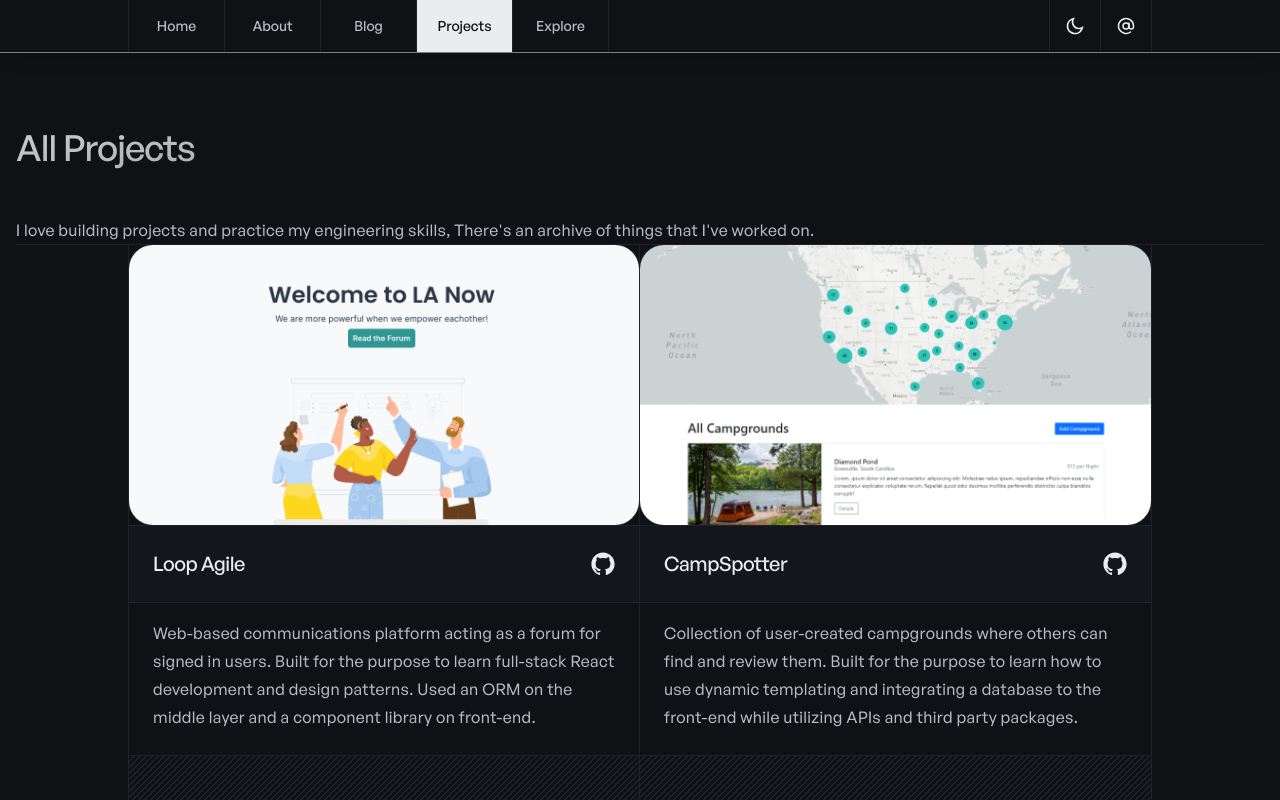
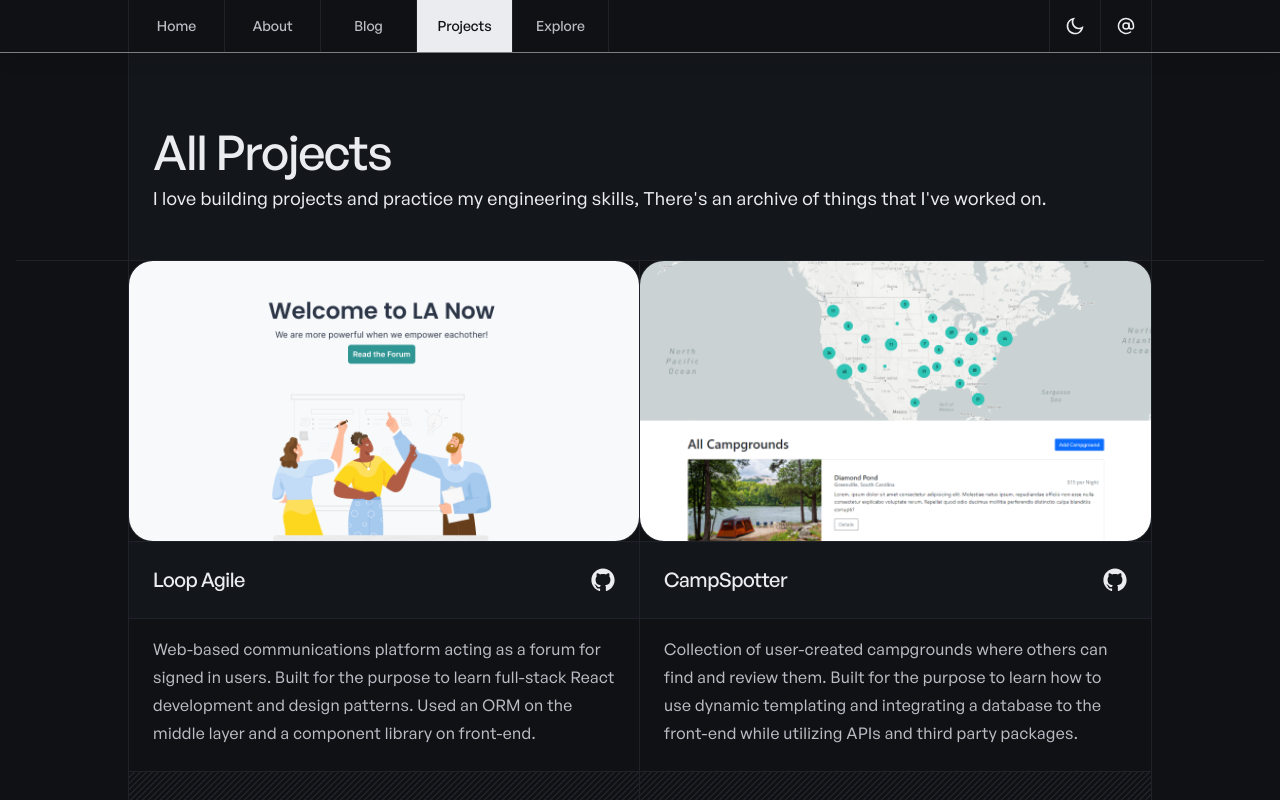
Before and after one commit to simstrom/snystrom.com, a Next.js app: page /projects in a window 1280 px wide. Shown: the top 800 px of the page. Built offline with nearby package versions, Linux system fonts and the light colour scheme.

Commit message:
misc cleanup

```diff
--- a/components/ui/button.tsx
+++ b/components/ui/button.tsx
@@ -31,7 +31,7 @@ export default function Button({
 }: ButtonProps) {
 	const variantClasses = {
 		primary:
-			'uppercase button hover:text-brand transition duration-300 ease-in-out after:bg-background/80 z-10 after:-z-[1]',
+			'uppercase button hover:text-brand transition ease-in-out after:bg-background/80 z-10 after:-z-[1]',
 		secondary: '',
 		ghost: '',
 		link: 'items-end font-medium group',
--- a/components/ui/pageHeader.tsx
+++ b/components/ui/pageHeader.tsx
@@ -9,33 +9,10 @@ interface PageHeaderProps {
 export default function PageHeader({ title, content, className }: PageHeaderProps) {
 	return (
 		<>
-			<h1
-				className={cn(
-					'pb-2 text-3xl sm:text-4xl bg-gradient-to-br from-foreground to-foreground/50 dark:to-foreground/30 from-10% bg-clip-text text-transparent',
-					className
-				)}
-			>
-				{title}
-			</h1>
-			{content && <p className="text-foreground-secondary text-pretty">{content}</p>}
+			<div className={cn('max-w-screen-lg mx-auto border-x px-6 text-balance', className)}>
+				<h1 className="pb-2 text-3xl sm:text-5xl">{title}</h1>
+				{content && <p className="text-lg">{content}</p>}
+			</div>
 		</>
 	);
 }
-
-{
-	/* LARGE
-
-<section
-className={cn(
-	'flex flex-col px-2 w-full md:flex-row md:items-end md:space-x-5 gap-y-3',
-	className
-)}
->
-<h1 className="text-5xl sm:text-6xl lg:text-8xl tracking-tight w-fit md:border-r-2 md:pr-5">
-	{title}
-</h1>
-<p className="flex-1 text-foreground-secondary text-pretty lg:text-balance sm:text-lg lg:text-xl">
-	{content}
-</p>
-</section> */
-}
--- a/components/ui/parallaxImage.tsx
+++ b/components/ui/parallaxImage.tsx
@@ -29,7 +29,7 @@ export default function ParallaxImage({ scrollY, image, className }: Props) {
 						alt={image.alt ?? ''}
 						placeholder="blur"
 						blurDataURL={image.blurData}
-						className="aspect-[4/5] object-cover object-center opacity-50 dark:opacity-100 group-hover:opacity-100 transition-opacity duration-500"
+						className="rounded-lg aspect-[4/5] object-cover object-center opacity-50 dark:opacity-100 group-hover:opacity-100 transition-opacity duration-500"
 					/>
 				</Link>
 			</Wobble>
--- a/components/ui/projectCard.tsx
+++ b/components/ui/projectCard.tsx
@@ -46,7 +46,7 @@ export default function ProjectCard({
 	const CardFeatured: React.FC<ProjectCardProps> = ({ project, className }) => (
 		<div
 			className={cn(
-				'col-span-12 relative rounded-2xl w-full flex flex-col justify-between lg:min-h-[360px] border bg-background-tertiary',
+				'col-span-12 relative rounded-2xl w-full flex flex-col justify-between lg:min-h-[360px] border bg-background-secondary',
 				className
 			)}
 		>
@@ -99,7 +99,7 @@ export default function ProjectCard({
 				ease: 'easeInOut',
 			}}
 			className={cn(
-				'col-span-12 md:col-span-7 lg:col-span-8 relative rounded-2xl w-full flex flex-col justify-between lg:min-h-[360px] border bg-background-tertiary shadow-shadow',
+				'col-span-12 md:col-span-7 lg:col-span-8 relative rounded-2xl w-full flex flex-col justify-between lg:min-h-[360px] border bg-background-secondary shadow-shadow',
 				className
 			)}
 		>
@@ -181,7 +181,7 @@ export default function ProjectCard({
 				ease: 'easeInOut',
 			}}
 			className={cn(
-				'col-span-12 md:col-span-5 lg:col-span-4 relative rounded-2xl w-full flex flex-col justify-between min-h-[300px] border bg-background-tertiary shadow-shadow',
+				'col-span-12 md:col-span-5 lg:col-span-4 relative rounded-2xl w-full flex flex-col justify-between min-h-[300px] border bg-background-secondary shadow-shadow',
 				className
 			)}
 		>
--- a/components/ui/timeline.tsx
+++ b/components/ui/timeline.tsx
@@ -122,7 +122,7 @@ function TimelineItem({
 					}}
 					transition={{ type: 'spring', stiffness: 250, damping: 20, mass: 1.1 }}
 					className={cn(
-						'relative w-full sm:w-1/2 max-h-5/6 flex flex-col justify-center p-8 border bg-background-secondary dark:bg-background-tertiary rounded-xl',
+						'relative w-full sm:w-1/2 max-h-5/6 flex flex-col justify-center p-8 border bg-background-secondary dark:bg-background-secondary rounded-xl',
 						isIndexUneven || isSmallScreen
 							? 'rounded-l-none border-l-transparent'
 							: 'sm:rounded-r-none border-r-transparent'
--- a/lib/types.ts
+++ b/lib/types.ts
@@ -4,7 +4,7 @@ export type Project = {
 	title: string;
 	description: string;
 	stack: Array<string>;
-	githubLink?: string;
+	githubLink: string;
 	deployLink?: string;
 	image?: string | StaticImport;
 };
```
Also changed, not shown: 1 other file (tests, documents, lock files or other folders).
